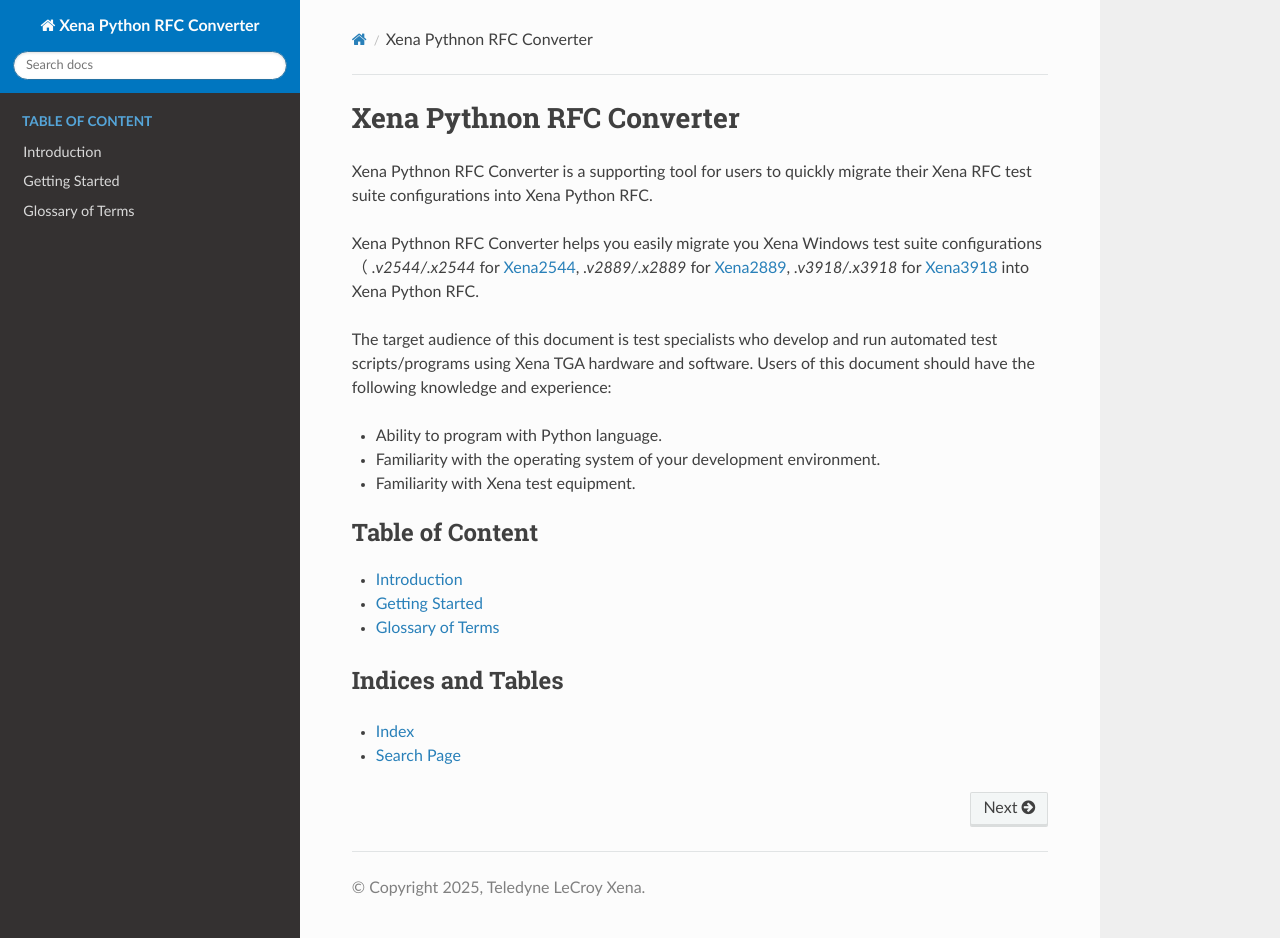
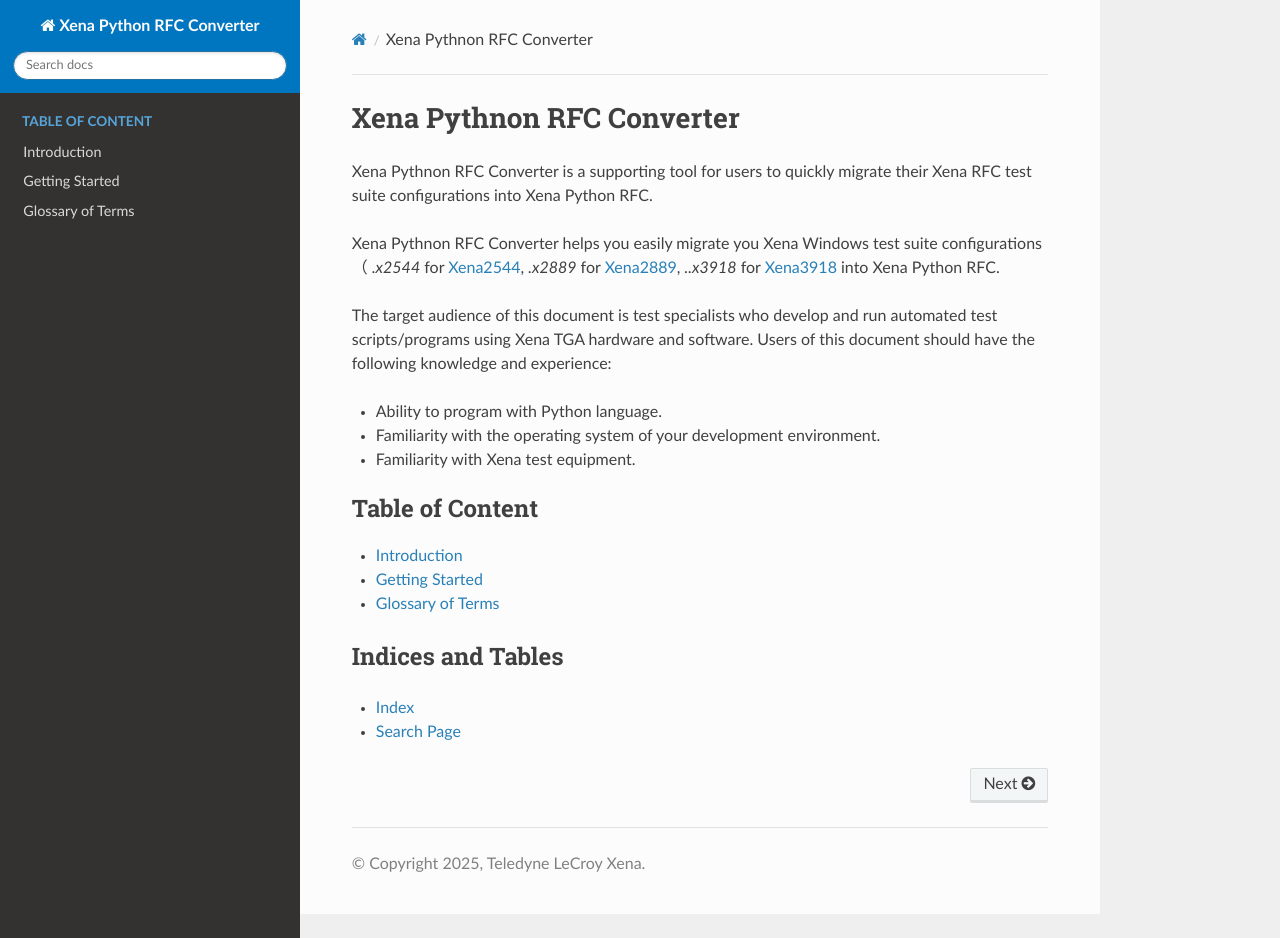
Before and after one commit to xenanetworks/tdl-xoa-converter, a Sphinx documentation site: the page built from docs/source/index.rst, in a window 1280 px wide and 938 px high. Built offline with Sphinx 7.4.7 and the Read the Docs theme 3.1.0, drawn with Linux system fonts in a browser that asks for light colours.

Commit message:
Remove .vxxxx text

```diff
--- a/docs/source/index.rst
+++ b/docs/source/index.rst
@@ -4,7 +4,7 @@
 
 Xena Pythnon RFC Converter is a supporting tool for users to quickly migrate their Xena RFC test suite configurations into Xena Python RFC.
 
-Xena Pythnon RFC Converter helps you easily migrate you Xena Windows test suite configurations （ `.v2544/.x2544` for `Xena2544 <https://xenanetworks.com/product/xena2544/>`_, `.v2889/.x2889` for `Xena2889 <https://xenanetworks.com/product/xena2889/>`_, `.v3918/.x3918` for `Xena3918 <https://xenanetworks.com/product/xena3918/>`_ into Xena Python RFC.
+Xena Pythnon RFC Converter helps you easily migrate you Xena Windows test suite configurations （ `.x2544` for `Xena2544 <https://xenanetworks.com/product/xena2544/>`_, `.x2889` for `Xena2889 <https://xenanetworks.com/product/xena2889/>`_, `..x3918` for `Xena3918 <https://xenanetworks.com/product/xena3918/>`_ into Xena Python RFC.
 
 The target audience of this document is test specialists who develop and run automated test scripts/programs using Xena TGA hardware and software. Users of this document should have the following knowledge and experience:
 
```
